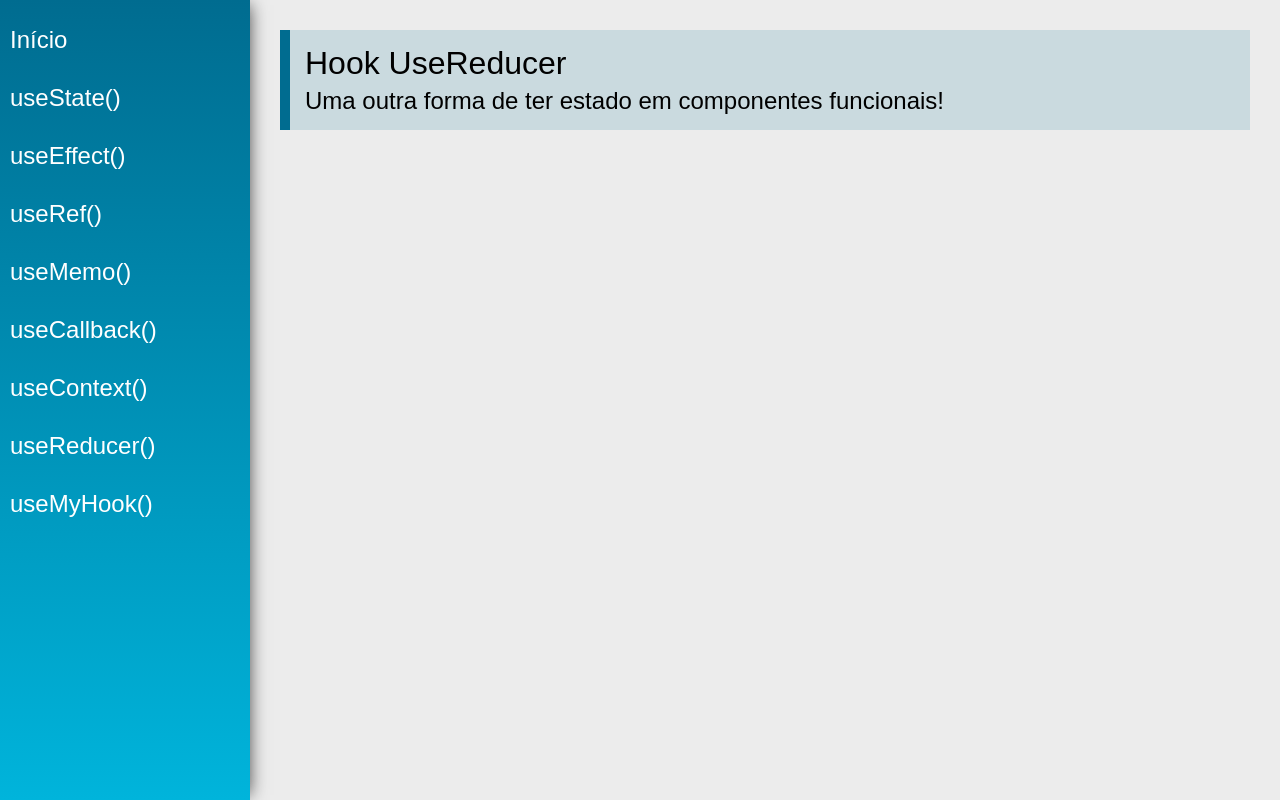
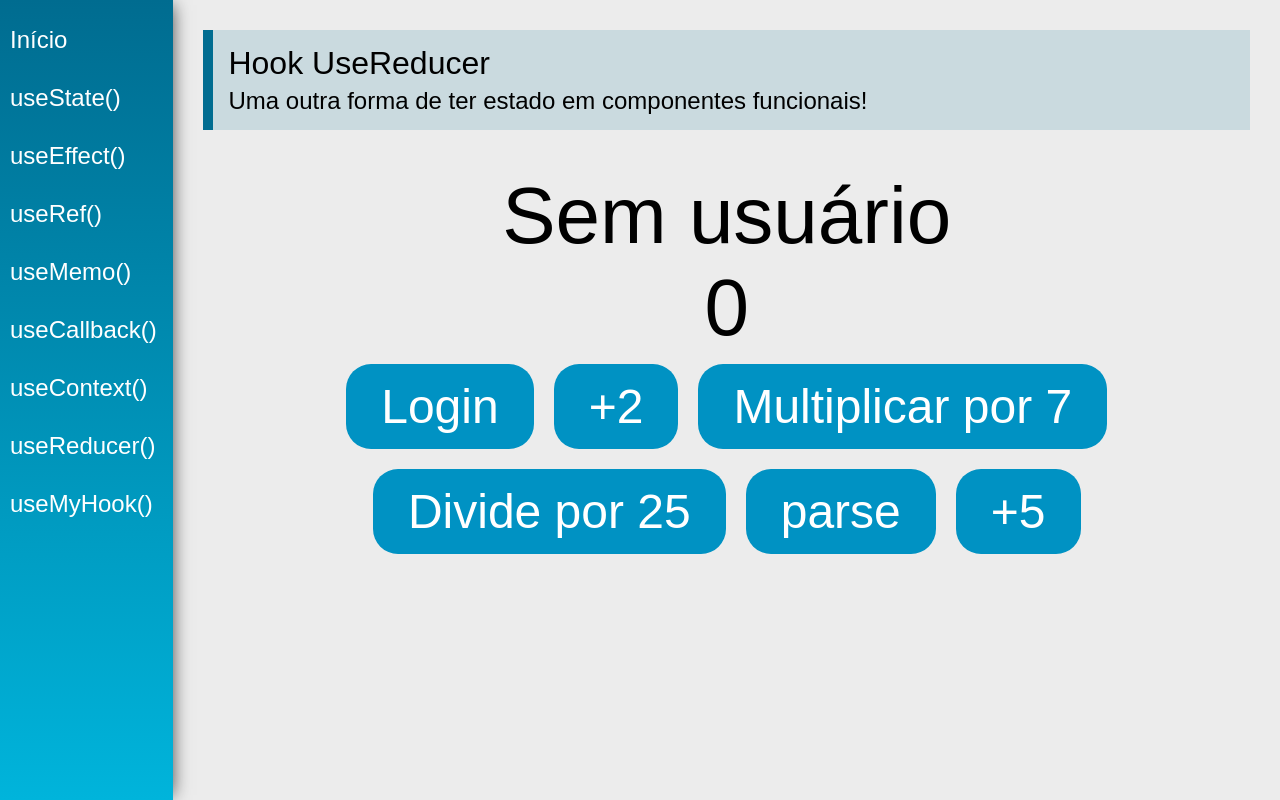
Before and after one commit to marcelopython/React-hooks, a React (Create React App) app: page /useReducer in a window 1280 px wide. Built offline with nearby package versions, Linux system fonts and the light colour scheme.

Commit message:
userReducer

```diff
--- /dev/null
+++ b/src/store/actions/number.js
@@ -0,0 +1,3 @@
+export function numberAdd2(dispach){
+    dispach({type:'number_add2'})
+}
--- /dev/null
+++ b/src/store/index.js
@@ -0,0 +1,16 @@
+import {reducer} from './reducers/index';
+import { numberAdd2 }  from './actions/number'
+
+const initialState = {
+    other: '...',
+    products: [],
+    user: null,
+    //Foco
+    number: 0
+}
+
+export {
+    reducer,
+    initialState,
+    numberAdd2
+}
--- /dev/null
+++ b/src/store/reducers/index.js
@@ -0,0 +1,20 @@
+
+//Objetivo dessa função e pegar o estado atual e pra cada ação que vai acontecendo vou evoluir o estado e auterando o atributo
+export function reducer(state, action) {
+    switch(action.type) {
+        case 'number_add2':
+            return {...state, number: state.number + 2};
+        case 'login':
+            return {...state, user: {name: action.payload}};
+        case 'mult_7':
+            return {...state, number: state.number * 7};
+        case 'div_25':
+            return {...state, number: state.number / 25};
+        case 'parse':
+            return {...state, number: Math.round(state.number)}
+        case 'numer_n':
+            return {...state, number: state.number + action.payload};
+        default:
+            return state;
+    }
+}
--- a/src/views/examples/UseReducer.jsx
+++ b/src/views/examples/UseReducer.jsx
@@ -1,13 +1,60 @@
-import React from 'react'
+import React, { useReducer } from 'react'
 import PageTitle from '../../components/layout/PageTitle'
+import {initialState, reducer, numberAdd2} from '../../store';
 
+/**
+ * Multiplicar por 7
+ * Dividir por 25
+ * Fazer um parce int para numero quebrado
+ * Ação para adicionar n
+ **/
 const UseReducer = (props) => {
+
+    const [state, dispatch] = useReducer(reducer, initialState);
+
     return (
         <div className="UseReducer">
             <PageTitle
                 title="Hook UseReducer"
                 subtitle="Uma outra forma de ter estado em componentes funcionais!"
             />
+            <div className="center">
+
+                {state.user ?
+                    <span className="text"> {state.user.name}</span>
+                    :
+                    <span className="text"> Sem usuário</span>
+                }
+                <span className="text">
+                    {state.number}
+                </span>
+                <div>
+                <button className="btn"
+                    onClick={()=> dispatch({type: 'login', payload:'Maria'})}>
+                        Login
+                    </button>
+                    <button className="btn"
+                    onClick={()=> numberAdd2(dispatch)}>
+                        +2
+                    </button>
+                    <button className="btn"
+                        onClick={()=> dispatch({type:'mult_7'})}>
+                            Multiplicar por 7
+                    </button>
+                    <button className="btn"
+                        onClick={()=> dispatch({type:'div_25'})}>
+                            Divide por 25
+                    </button>
+                    <button className="btn"
+                        onClick={()=> dispatch({type:'parse'})}>
+                            parse
+                        </button>
+                    <button className="btn"
+                    onClick={()=> dispatch({type:'numer_n', payload:5})}>
+                        +5
+                    </button>
+                </div>
+            </div>
         </div>
     )
 }
```
Also changed, not shown: src/store/actions/user.js (added), 1 other file (tests, documents, lock files or other folders).
